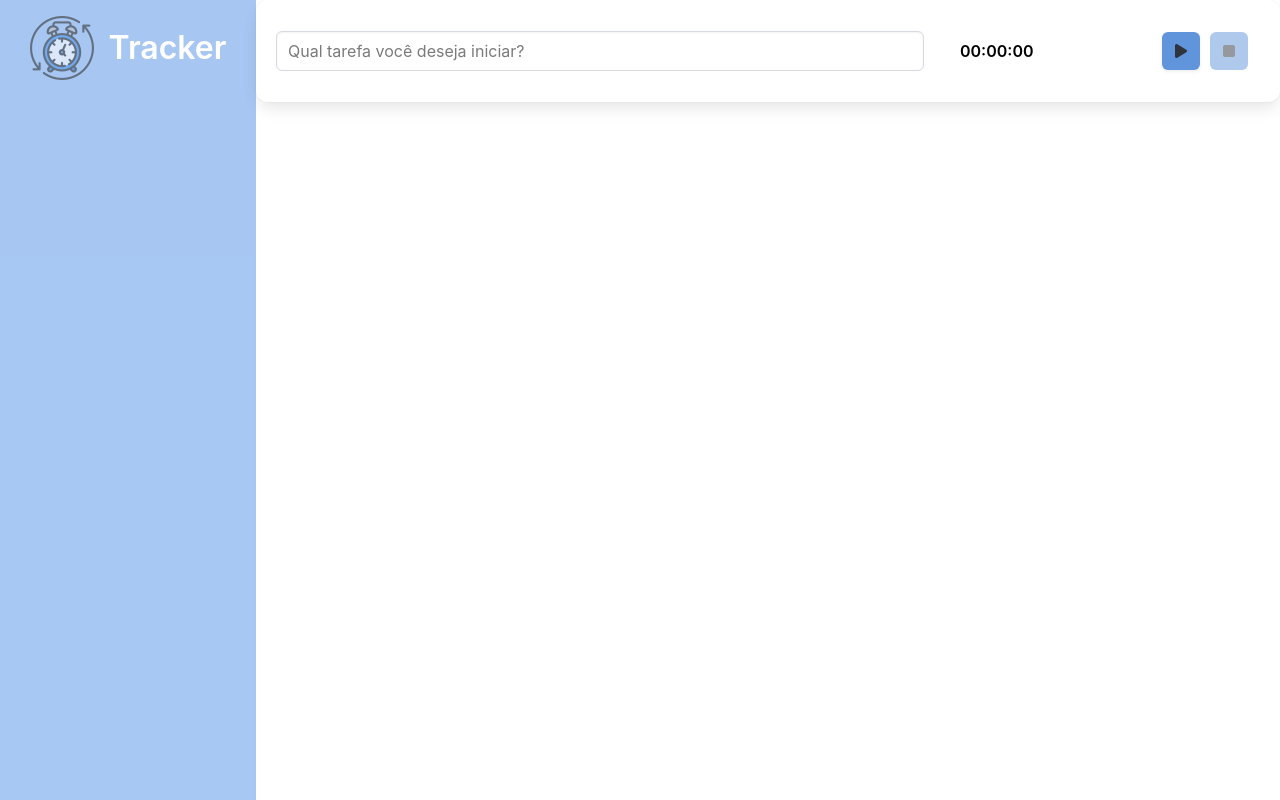
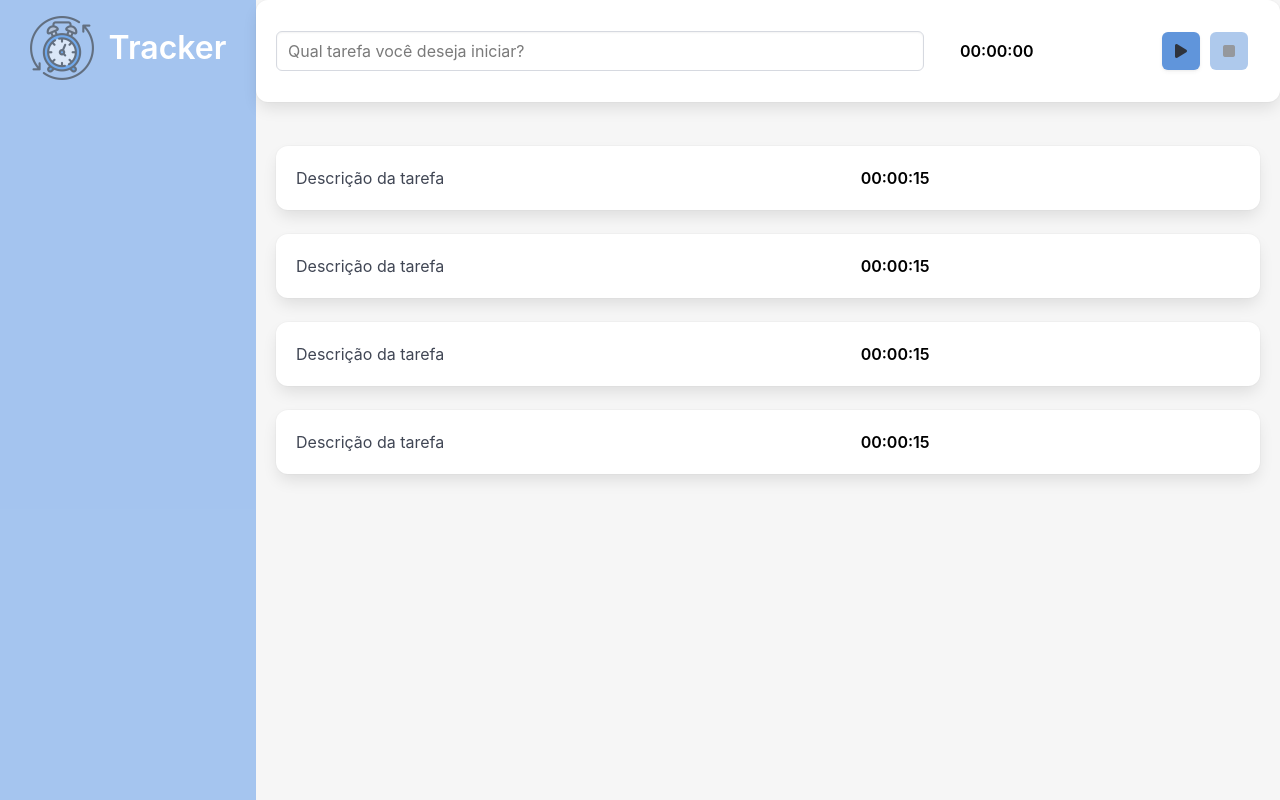
Before and after one commit to hosanabarcelos/task-tracker, a Vue app: page / in a window 1280 px wide. Built offline with nearby package versions, Linux system fonts and the light colour scheme.

Commit message:
feat: importa implementação inicial de componente de tarefa

```diff
--- a/src/App.vue
+++ b/src/App.vue
@@ -5,6 +5,12 @@
         </div>
         <div class="column is-three-quarter">
             <Form />
+            <div class="list">
+                <Task />
+                <Task />
+                <Task />
+                <Task />
+            </div>
         </div>
     </main>
 </template>
@@ -12,17 +18,25 @@
 <script>
 import Sidebar from './components/Sidebar.vue';
 import Form from './components/Form.vue';
+import Task from './components/Task.vue';
 
 export default {
     components: {
         Sidebar,
-        Form
+        Form,
+        Task
     }
 }
 </script>
 
 <style>
+body {
+    background: #f6f6f6;
+}
 .sidebar {
     width: 20% !important;
 }
+.list {
+    padding: 1.25rem;
+}
 </style>
```
